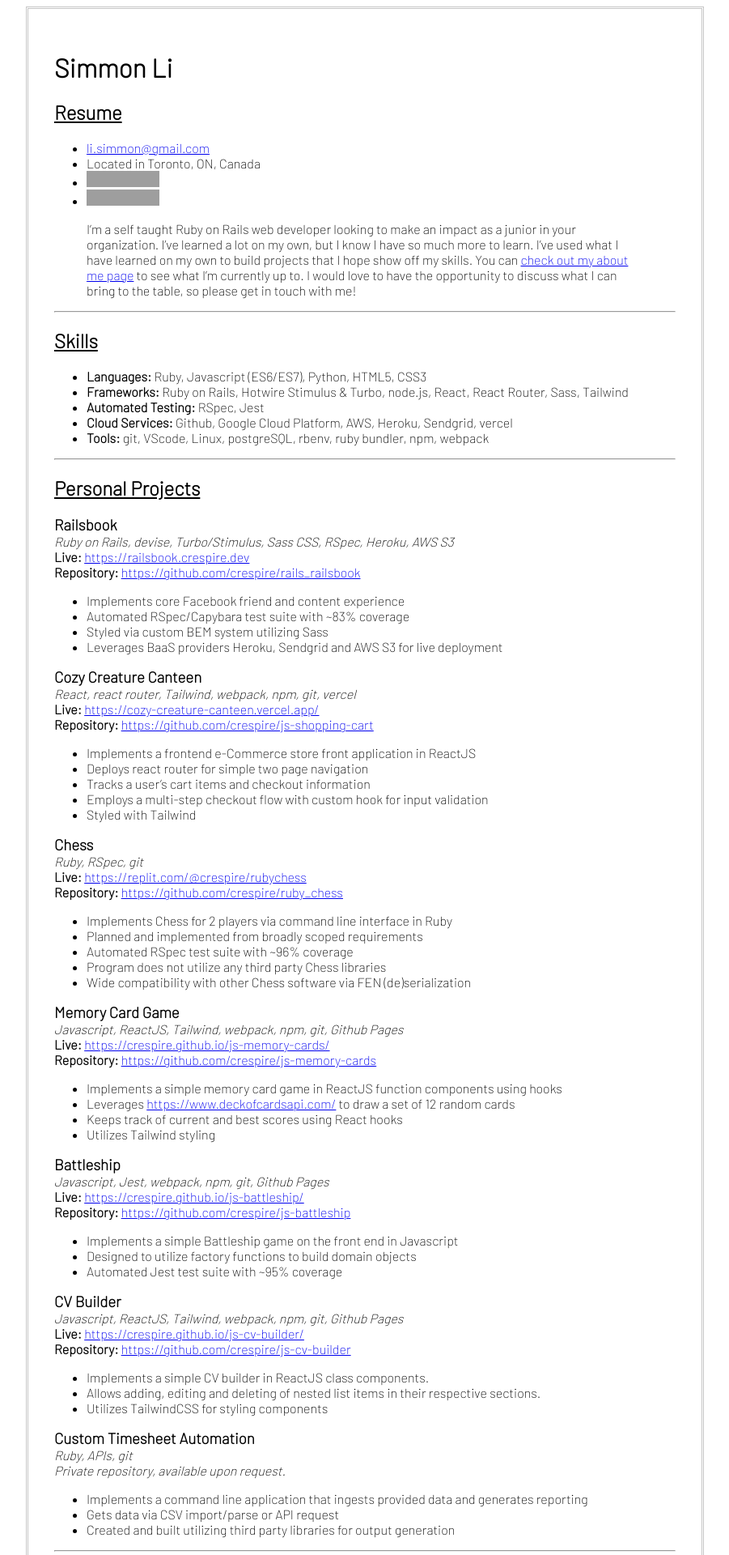
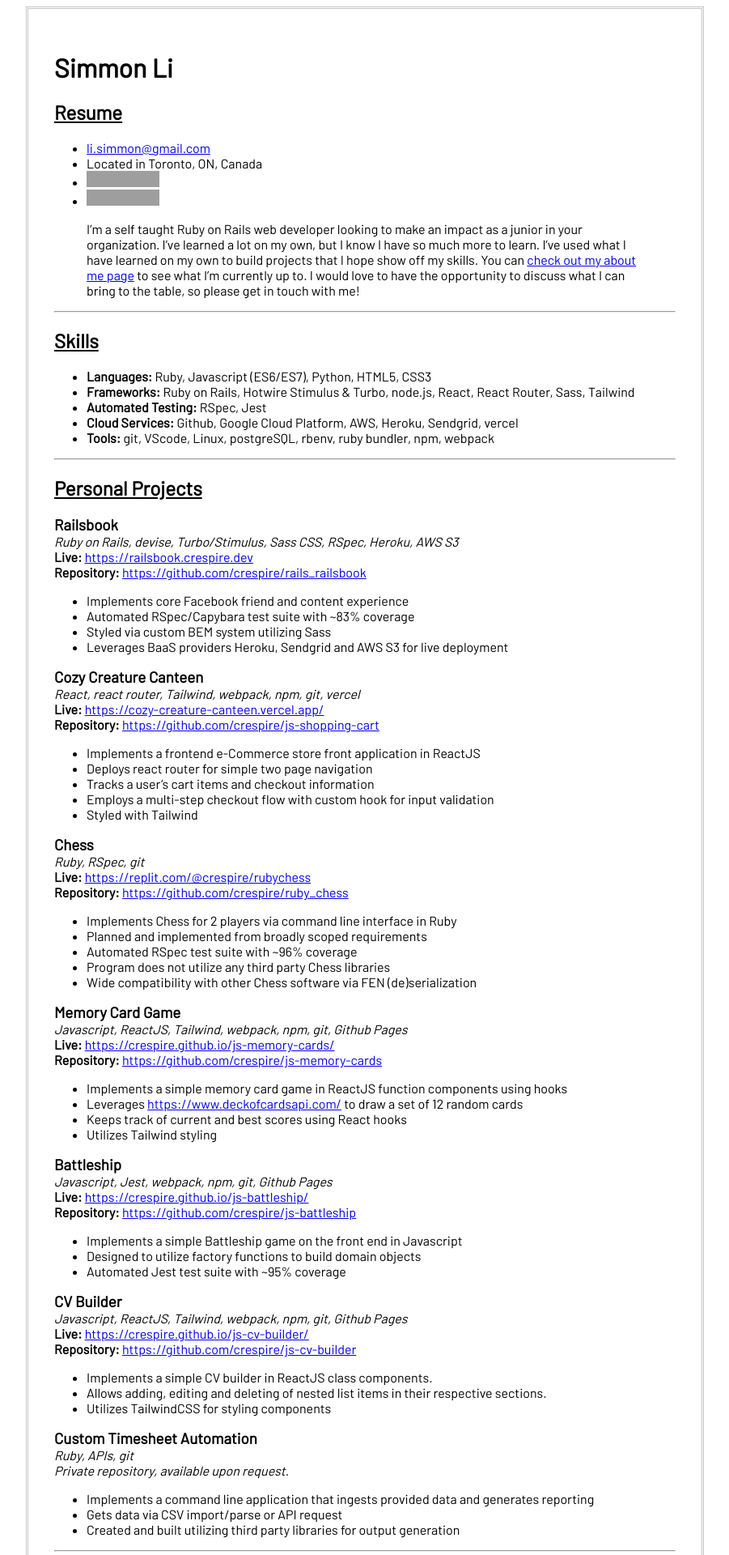
Before and after one commit to crespire/crespire, a Jekyll site: the page built from resume.md, in a window 1280 px wide. Shown: the top 1920 px of the page at 81% size, without its empty margins (189-1090 px from the left). Built offline with Jekyll 4.4.1, drawn with Linux system fonts in a browser that asks for light colours; our own code applies the rules of GitHub Pages for plain Markdown files; grey boxes are pictures that could not be loaded.

Commit message:
style: update to regular weight typeface

```diff
--- a/assets/css/styles.css
+++ b/assets/css/styles.css
@@ -1,4 +1,4 @@
-@import url('https://fonts.googleapis.com/css2?family=Barlow:wght@200&display=swap');
+@import url('https://fonts.googleapis.com/css2?family=Barlow&display=swap');
 
 body {
   display: flex;
```
